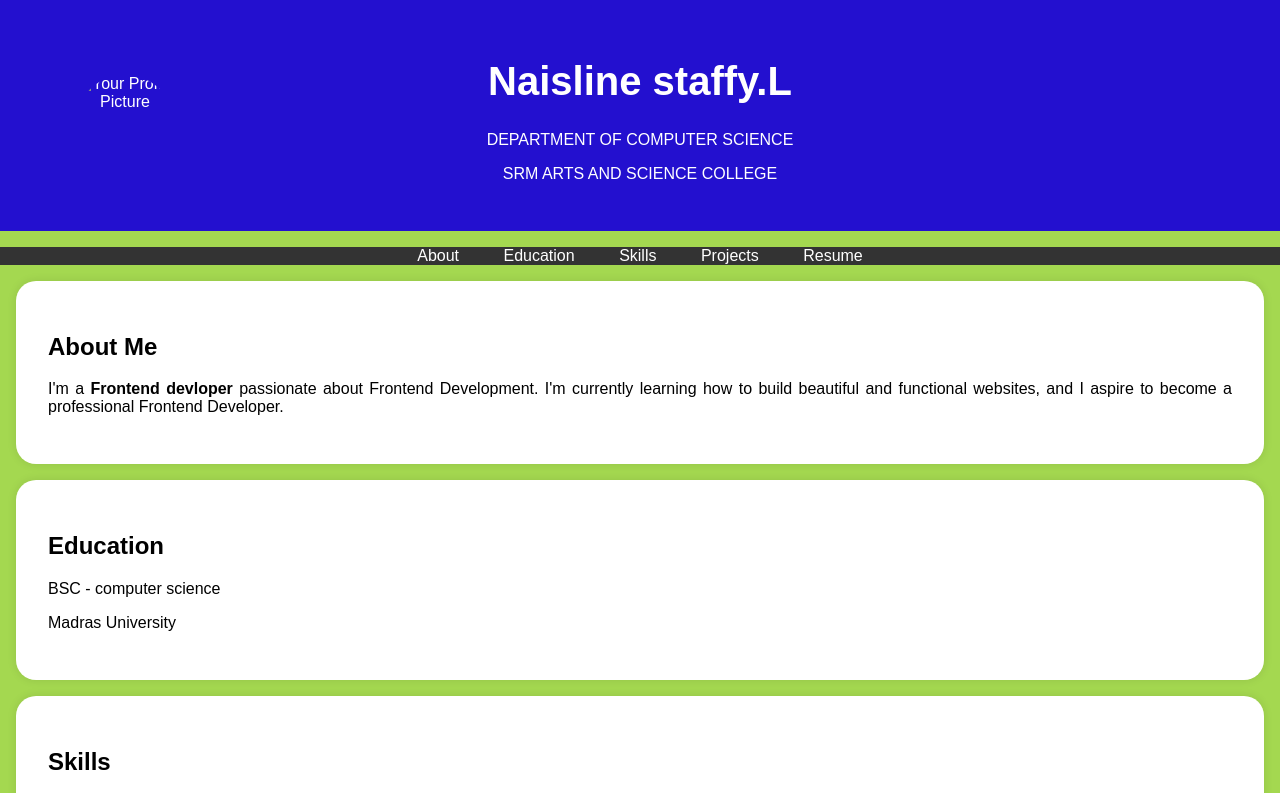
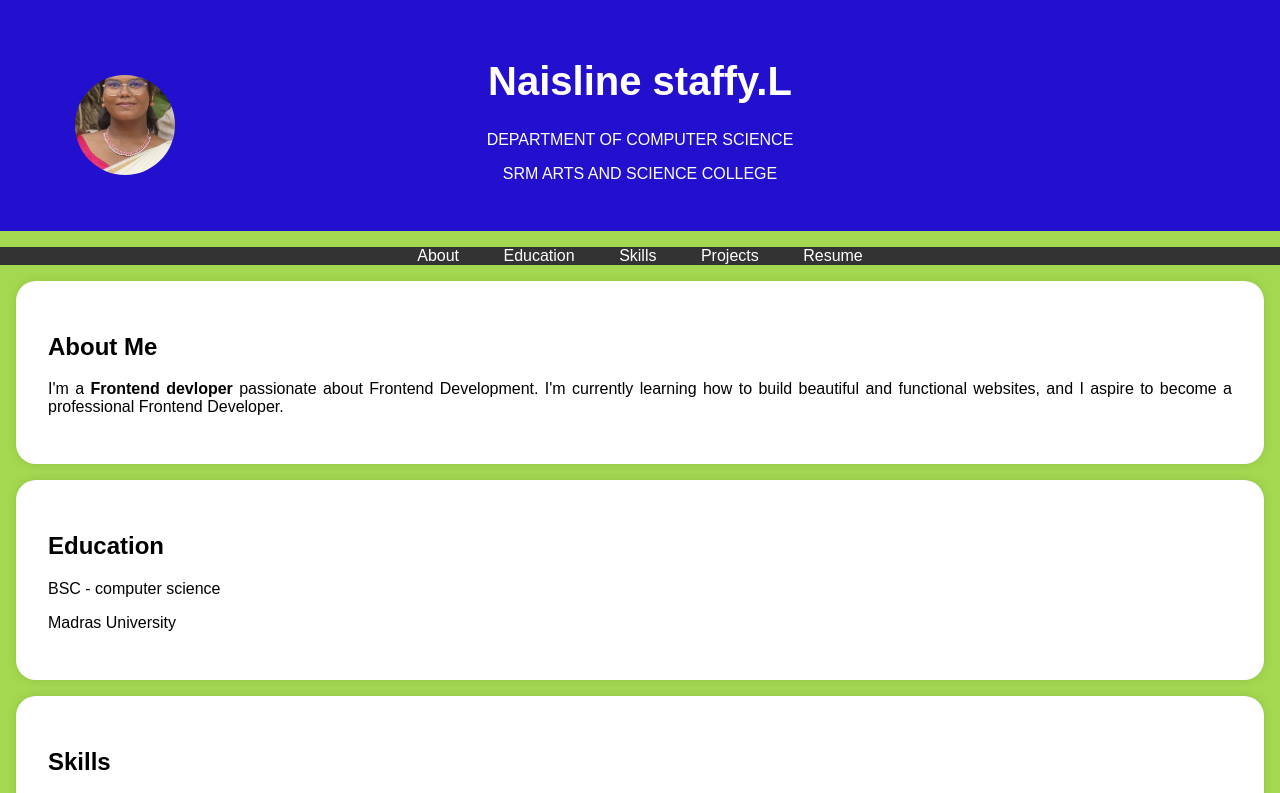
Before and after one commit to naislinestaffy6t/naisline-staffy.L, a plain HTML site: page index.html in a window 1280 px wide. Shown: the top 793 px of the page. Drawn offline with Linux system fonts and the light colour scheme.

Commit message:
Update index.html

```diff
--- a/index.html
+++ b/index.html
@@ -105,7 +105,7 @@
     <header>
         <div class="header-content">
             <!-- Add your profile picture here -->
-            <img src="flo.jpg"alt="Your Profile Picture" class="profile-picture">
+            <img src="IMG-20250904-WA0191.jpg"alt="Your Profile Picture" class="profile-picture">
             <h1>Naisline staffy.L</h1>
             <p>DEPARTMENT OF COMPUTER SCIENCE</p>
           <p>SRM ARTS AND SCIENCE COLLEGE</p>
```
